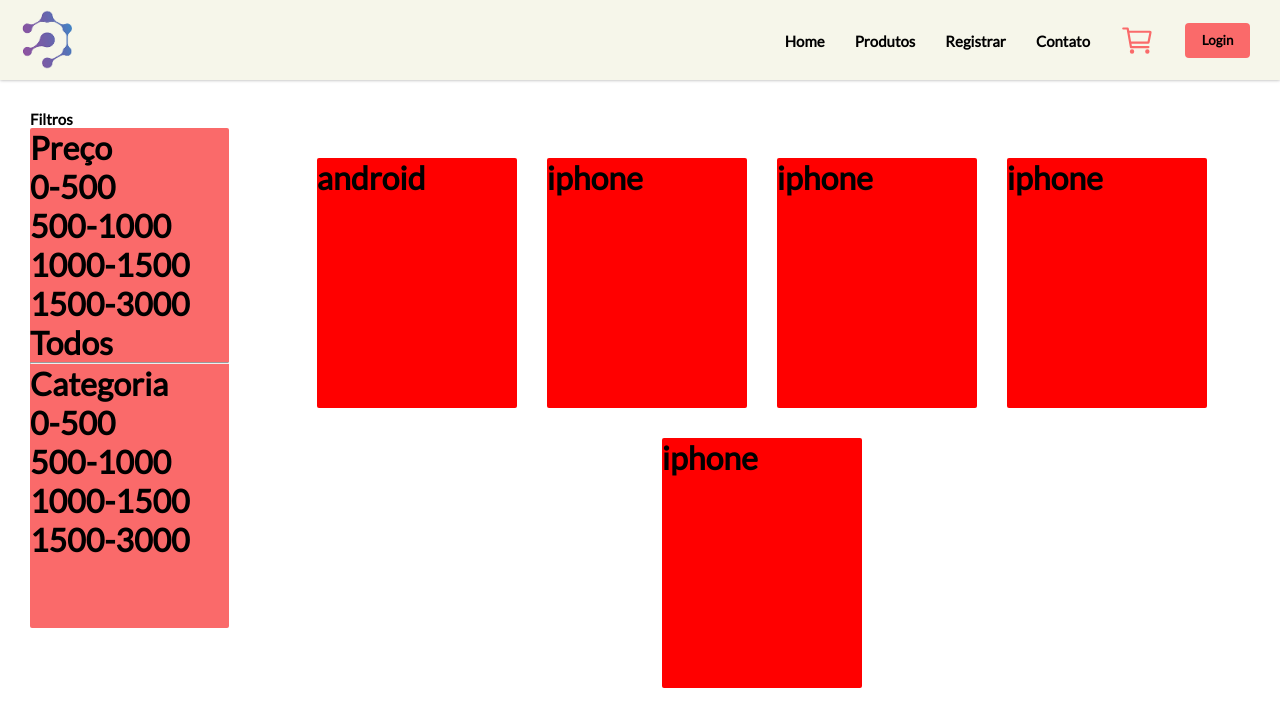
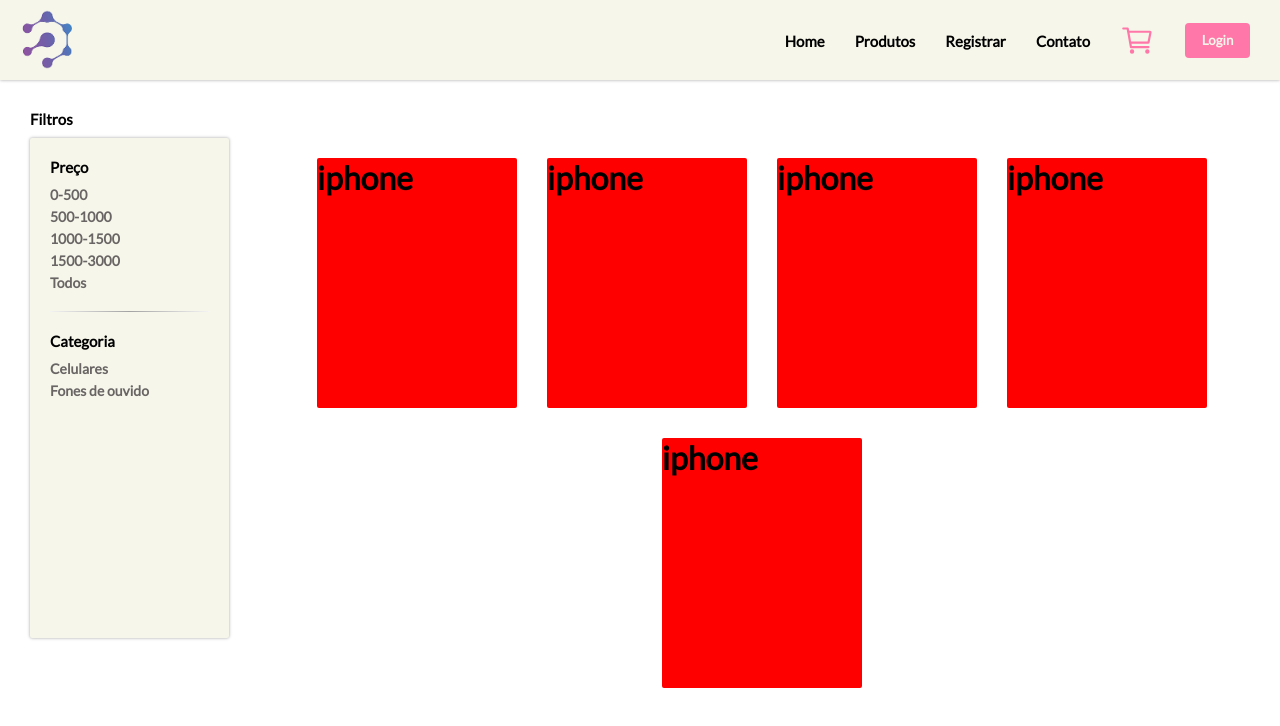
Before and after one commit to icadorin/ecommerce, a React (Create React App) app in the folder client/: page /shop in a window 1280 px wide. Shown: the top 726 px of the page. Built offline with nearby package versions, Linux system fonts and the light colour scheme.

Commit message:
shop screen part2

```diff
--- a/client/src/assets/style.css
+++ b/client/src/assets/style.css
@@ -21,12 +21,24 @@
   margin-left: 30px;
 }
 
+.skyline {
+  margin-top: 20px;
+  width: 100%;
+  border: 0;
+  height: 1px;
+  background-image: linear-gradient(to right, #f3f3f3, #a3a3a3, #f3f3f3);
+}
+
 .font-filters {
-
+  margin-top: 20px;
+  font-size: 15px;
+  margin-bottom: 10px;
 }
 
 .font-filters-items {
-
+  color: #696565;
+  margin-top: 5px;
+  font-size: 7px;
 }
 
 .div-container {
@@ -66,13 +78,13 @@
 }
 
 .list-items:hover {
-  color: #ab6dfd;
+  color: #FF77A8;
   transition-duration: 500ms;
 }
 
 .shopping-cart {
   font-size: 35px;
-  color: #FA6A6A;
+  color: #FF77A8;
   transition-duration: 500ms;
   margin-left: 30px;
 }
@@ -83,7 +95,8 @@
 }
 
 .login-button {
-  background-color: #FA6A6A;
+  background-color: #FF77A8;
+  color: #F6F6EA;
   font-weight: bold;
   padding: 5px;
   border-radius: 4px;
@@ -96,9 +109,8 @@
 }
 
 .login-button:hover {
-  background-color: #ab6dfd;
   transition-duration: 500ms;
-  color: white
+  color: #000;
 }
 
 .div-products {
@@ -106,11 +118,18 @@
 }
 
 .div-filters {
+  margin-top: 10px;
   border-radius: 2px;
   margin-left: 30px;
   height: 500px;
   width: 220px;
-  background-color: #FA6A6A;
+  background-color: #F6F6EA;
+  box-shadow: 0 0 0.2em #a3a3a3;
+}
+
+.box-product {
+  margin-left: 20px;
+  margin-right: 20px;
 }
 
 .ul-products {
@@ -129,6 +148,21 @@
   width: 200px;
 }
 
+.select {
+  border: solid 1px #fd7e7e;
+}
+
+.pointer-pass {
+  transition-duration: 600ms;
+}
+
+.pointer-pass:hover {
+  cursor: pointer;
+  box-shadow: 0 0 1em #fd7e7e;
+  transition-duration: 600ms;
+  color: #000;
+}
+
 .footer {
   margin-top: 100px;
 }
--- a/client/src/screens/Shop.jsx
+++ b/client/src/screens/Shop.jsx
@@ -1,4 +1,4 @@
-import React from 'react';
+import React, { useState } from 'react';
 import Container from '../components/container/container.component';
 
 let Price = [
@@ -10,14 +10,12 @@
 ];
 
 let Category = [
-  { name: '0-500' },
-  { name: '500-1000' },
-  { name: '1000-1500' },
-  { name: '1500-3000' },
+  { name: 'Celulares' },
+  { name: 'Fones de ouvido' },
 ];
 
 let Products = [
-  { name: 'android' },
+  { name: 'iphone' },
   { name: 'iphone' },
   { name: 'iphone' },
   { name: 'iphone' },
@@ -25,32 +23,40 @@
 ];
 
 const Shop = () => {
+  let [select, setSelect] = useState(false);
+
   return (
     <Container>
       <h2 className='filter-desc'>Filtros</h2>
       <div className='div-products'>
         <div className='div-filters'>
-          <h1>Preço</h1>
+          <div className='box-product'>
+            <h1 className='font-filters'>Preço</h1>
             <ul>
               {
                 Price.map((price) => (
-                <li key={price.name} className=''>
-                  <h1 href={price.name}>{price.name}</h1>
+                  <li key={price.name} className='font-filters-items pointer-pass'>
+                    <h1 id='selecPrice' onClick={() => setSelect(!select)} className={`${select && price.name == 'Todos' ? 'select' : ''}`}
+                      href={price.name}
+                    >
+                      {price.name}
+                    </h1>
                   </li>
                 ))
               }
             </ul>
-          <hr></hr>
-          <h1>Categoria</h1>
+            <hr className='skyline'></hr>
+            <h1 className='font-filters'>Categoria</h1>
             <ul>
               {
                 Category.map((category) => (
-                <li key={category.name} className=''>
+                  <li key={category.name} className='font-filters-items pointer-pass'>
                     <h1 href={category.name}>{category.name}</h1>
                   </li>
                 ))
               }
             </ul>
+          </div>
         </div>
         <div id='container'>
           <ul className='ul-products'>
```
Lines whose indentation alone changed are shown as unchanged.
